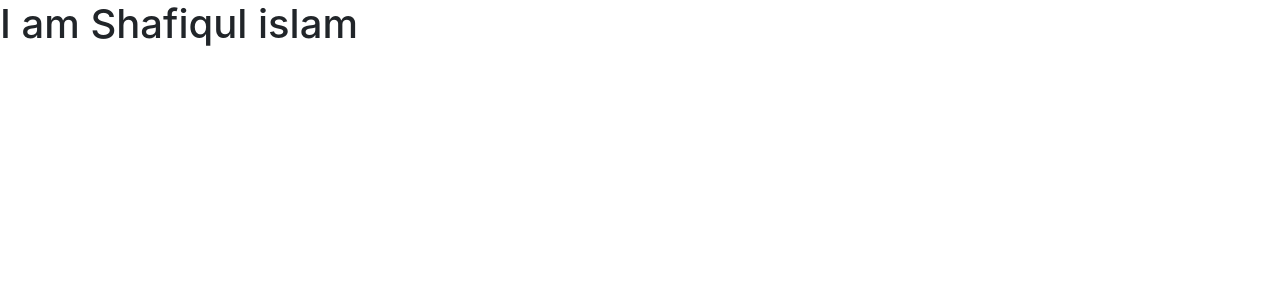
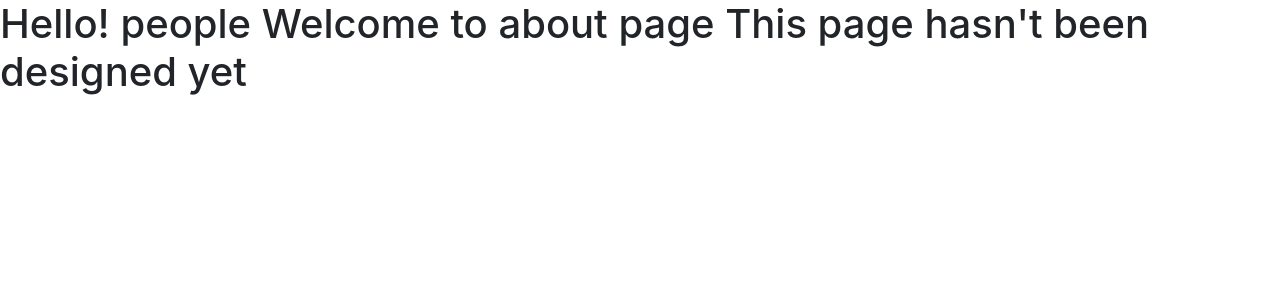
Before and after one commit to itf-shafiq/Django-weather-app, a Django app: page /about/ in a window 1280 px wide. Shown: the part 56-356 px from the top of the page. Run offline with Django 3.2, Linux system fonts and the light colour scheme; some libraries are stand-ins or nearby versions.

Commit message:
change about us page

```diff
--- a/lookup/templates/about.html
+++ b/lookup/templates/about.html
@@ -1,6 +1,8 @@
 {% extends 'base.html' %}
 
 {% block content %}
-<h1>I am Shafiqul islam
+<h1>
+    Hello! people Welcome to about page
+    This page hasn't been designed yet
 </h1>
 {% endblock %}
```
